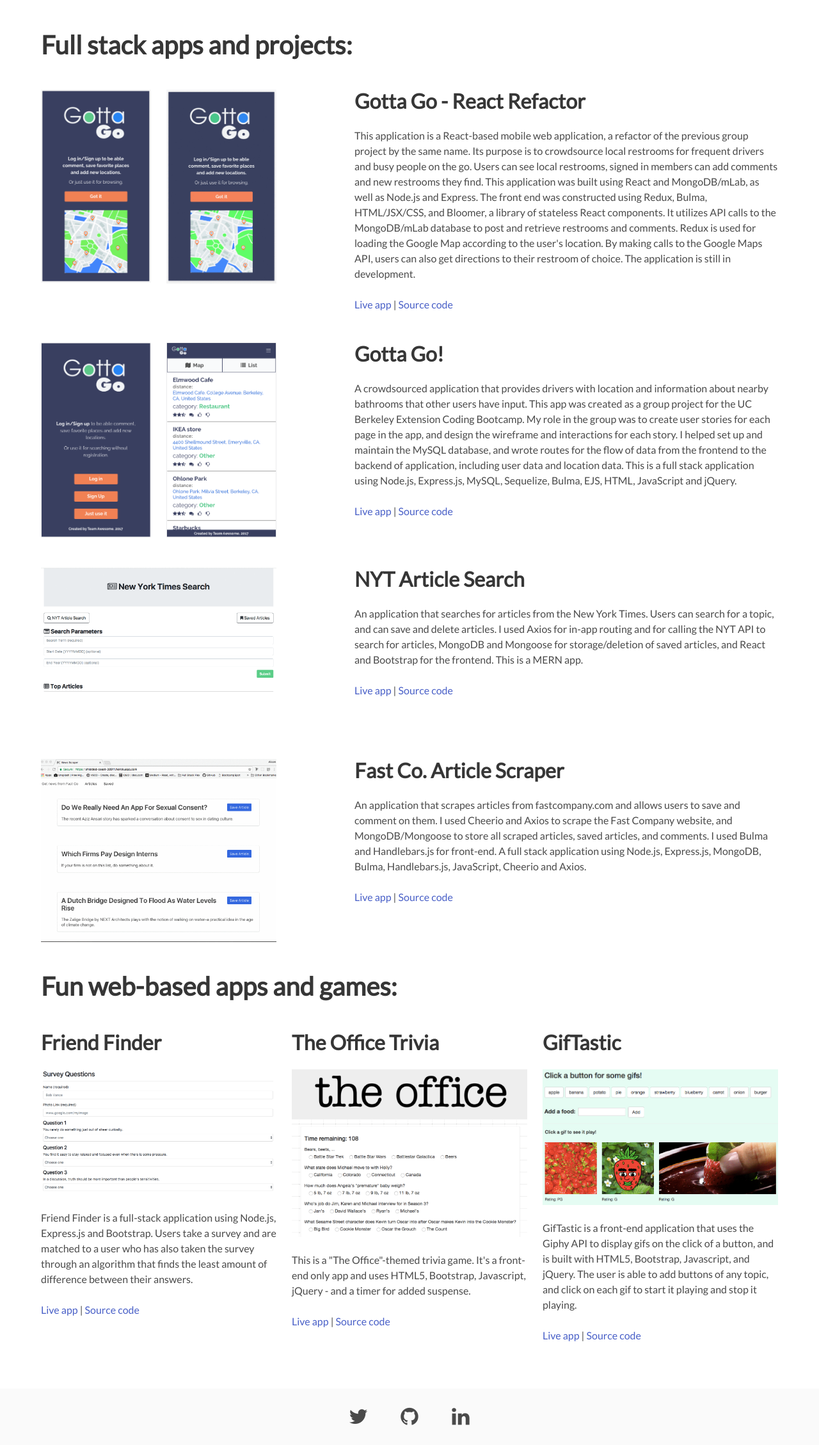
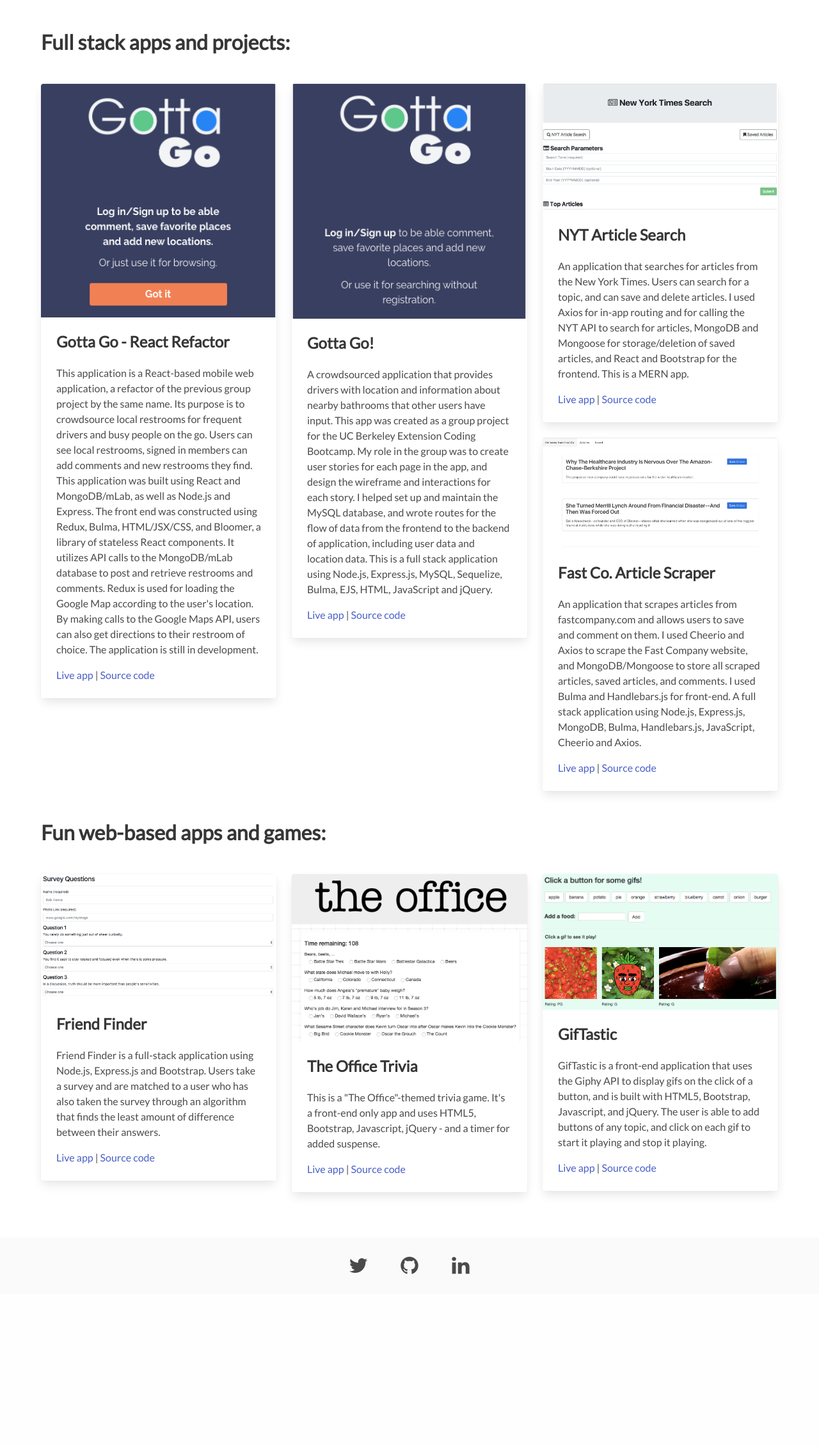
Before and after one commit to anlawyer/portfolio, a Node server app: page /portfolio in a window 1280 px wide. Shown: the part 52-2310 px from the top of the page at 64% size. After the commit the page ends 2043 px from the top, so only its background shows below. Run offline with Node 20, Linux system fonts and the light colour scheme; some libraries are stand-ins or nearby versions.

Commit message:
updated projects page from column layout to card layout

```diff
--- a/package.json
+++ b/package.json
@@ -20,6 +20,7 @@
   "dependencies": {
     "body-parser": "^1.18.2",
     "ejs": "^2.5.7",
-    "express": "^4.16.2"
+    "express": "^4.16.2",
+    "nodemon": "^1.14.12"
   }
 }
--- a/views/pages/portfolio.ejs
+++ b/views/pages/portfolio.ejs
@@ -10,24 +10,21 @@
       <div class="container">
         <div class="columns is-multiline">
           <div class="column is-12">
-            <div class="title is-2">
+            <div class="title is-3">
               <strong>Full stack apps and projects:</strong>
             </div>
           </div>
-          <div class="columns is-12"></div>
           <!-- gotta go 2.0 -->
-          <div class="column is-2">
+          <div class="column is-4">
+            <div class="card">
+              <div class="card-image">
                 <figure class="image">
                   <img src="../../images/gg2-landing.png">
                 </figure>
               </div>
-          <div class="column is-2">
-            <figure class="image">
-              <img src="../../images/gg2.gif">
-            </figure>
-          </div>
-          <div class="column is-7 is-offset-1">
-            <h3 class="title is-3">Gotta Go - React Refactor</h3>
+              <div class="card-content">
+                <h3 class="title is-4">Gotta Go - React Refactor</h3>
+                <div class="content">
                   <p>
                     This application is a React-based mobile web application, a refactor
                     of the previous group project by the same name. Its purpose
@@ -42,23 +39,23 @@
                     to the Google Maps API, users can also get directions to their restroom
                     of choice. The application is still in development.
                   </p>
-            <br>
                   <a href="https://gotta-go.herokuapp.com/">Live app</a> |
                   <a href="https://github.com/mford008/gotta-go-react">Source code</a>
                 </div>
+              </div>
+            </div>
+          </div>
           <!-- gotta go 1.0 -->
-          <div class="column is-2">
+          <div class="column is-4">
+            <div class="card">
+              <div class="card-image">
                 <figure class="image">
                   <img src="../../images/GottaGo-landing.png">
                 </figure>
               </div>
-          <div class="column is-2">
-            <figure class="image">
-              <img src="../../images/GottaGo-tiles.png">
-            </figure>
-          </div>
-          <div class="column is-7 is-offset-1">
-            <h3 class="title is-3">Gotta Go!</h3>
+              <div class="card-content">
+                <h4 class="title is-4">Gotta Go!</h4>
+                <div class="content">
                   <p>
                     A crowdsourced application that provides drivers with location and
                     information about nearby bathrooms that other users have input. This
@@ -71,18 +68,23 @@
                     This is a full stack application using Node.js, Express.js, MySQL,
                     Sequelize, Bulma, EJS, HTML, JavaScript and jQuery.
                   </p>
-            <br>
                   <a href="https://murmuring-basin-97486.herokuapp.com">Live app</a> |
                   <a href="https://github.com/anlawyer/GottaGo">Source code</a>
                 </div>
+              </div>
+            </div>
+          </div>
           <!-- NYT Search -->
           <div class="column is-4">
+            <div class="card">
+              <div class="card-image">
                 <figure class="image">
-              <img src="../../images/nyt-search.gif">
+                  <img src="../../images/nyt-search.png">
                 </figure>
               </div>
-          <div class="column is-7 is-offset-1">
-            <h3 class="title is-3">NYT Article Search</h3>
+              <div class="card-content">
+                <h4 class="title is-4">NYT Article Search</h4>
+                <div class="content">
                   <p>
                     An application that searches for articles from the New York Times.
                     Users can search for a topic, and can save and delete articles.
@@ -90,18 +92,24 @@
                     for articles, MongoDB and Mongoose for storage/deletion of saved articles,
                     and React and Bootstrap for the frontend. This is a MERN app.
                   </p>
-            <br>
                   <a href="https://stark-caverns-91687.herokuapp.com/">Live app</a> |
                   <a href="https://github.com/anlawyer/NYT-Article-Search">Source code</a>
                 </div>
+              </div>
+            </div>
+            <br />
+          <!-- </div> -->
           <!-- FastCo scraper -->
-          <div class="column is-4">
+          <!-- <div class="column is-4 is-offset-2"> -->
+            <div class="card">
+              <div class="card-image">
                 <figure class="image">
-              <img src="../../images/fc-screencast.gif">
+                  <img src="../../images/fc-landing.png">
                 </figure>
               </div>
-          <div class="column is-7 is-offset-1">
-            <h3 class="title is-3">Fast Co. Article Scraper</h3>
+              <div class="card-content">
+                <h4 class="title is-4">Fast Co. Article Scraper</h4>
+                <div class="content">
                   <p>
                     An application that scrapes articles from fastcompany.com and allows
                     users to save and comment on them. I used Cheerio and Axios to scrape
@@ -110,66 +118,86 @@
                     for front-end. A full stack application using Node.js, Express.js,
                     MongoDB, Bulma, Handlebars.js, JavaScript, Cheerio and Axios.
                   </p>
-            <br>
                   <a href="https://shielded-coast-38911.herokuapp.com/">Live app</a> |
                   <a href="https://github.com/anlawyer/FastCo-Scraper">Source code</a>
                 </div>
+              </div>
+            </div>
+          </div>
           <div class="column is-12">
-            <div class="title is-2">
+            <div class="title is-3">
               <strong>Fun web-based apps and games:</strong>
             </div>
           </div>
           <!-- FriendFinder -->
           <div class="column is-4">
-            <h3 class="title is-3">Friend Finder</h3>
+            <div class="card">
+              <div class="card-image">
                 <figure class="image">
                   <img src="../../images/FriendFinder-questions.png">
                 </figure>
-            <br />
+              </div>
+              <div class="card-content">
+                <h4 class="title is-4">Friend Finder</h4>
+                <div class="content">
                   <p>
                     Friend Finder is a full-stack application using Node.js, Express.js
                     and Bootstrap. Users take a survey and are matched to a user who has
                     also taken the survey through an algorithm that finds the least amount of
                     difference between their answers.
                   </p>
-            <br>
                   <a href="https://lit-depths-81807.herokuapp.com/">Live app</a> |
                   <a href="https://github.com/anlawyer/FriendFinder">Source code</a>
                 </div>
+              </div>
+            </div>
+          </div>
           <!-- trivia -->
           <div class="column is-4">
-            <h3 class="title is-3">The Office Trivia</h3>
+            <div class="card">
+              <div class="card-image">
                 <figure class="image">
                   <img src="../../images/Trivia.png">
                 </figure>
-            <br />
+              </div>
+              <div class="card-content">
+                <h4 class="title is-4">The Office Trivia</h4>
+                <div class="content">
                   <p>
                     This is a "The Office"-themed trivia game. It's a front-end only app and
                     uses HTML5, Bootstrap, Javascript, jQuery - and a timer for added suspense.
                   </p>
-            <br>
                   <a href="https://anlawyer.github.io/TriviaGame/">Live app</a> |
                   <a href="https://github.com/anlawyer/TriviaGame">Source code</a>
                 </div>
+              </div>
+            </div>
+          </div>
           <!-- GifTastic -->
           <div class="column is-4">
-            <h3 class="title is-3">GifTastic</h3>
+            <div class="card">
+              <div class="card-image">
                 <figure class="image">
                   <img src="../../images/GifTastic-buttons.png">
                 </figure>
                 <figure class="image">
                   <img src="../../images/GifTastic-gifs.png">
                 </figure>
-            <br />
+              </div>
+              <div class="card-content">
+                <h4 class="title is-4">GifTastic</h4>
+                <div class="content">
                   <p>
                     GifTastic is a front-end application that uses the Giphy API to
                     display gifs on the click of a button, and is built with HTML5,
                     Bootstrap, Javascript, and jQuery. The user is able to add buttons
                     of any topic, and click on each gif to start it playing and stop it playing.
                   </p>
-            <br>
                   <a href="https://anlawyer.github.io/GifTastic/">Live app</a> |
                   <a href="https://github.com/anlawyer/GifTastic">Source code</a>
+                </div>
+              </div>
+            </div>
           </div>
           <!-- closing columns -->
           </div>
```
Also changed, not shown: public/images/GottaGo-add.png, public/images/GottaGo-landing.png, public/images/GottaGo-tiles.png, public/images/fc-landing.png (added), public/images/gg2-landing.png, public/images/nyt-search.png (added), views/pages/gottago2.ejs (added), 1 other file. Lines whose indentation alone changed are shown as unchanged.
